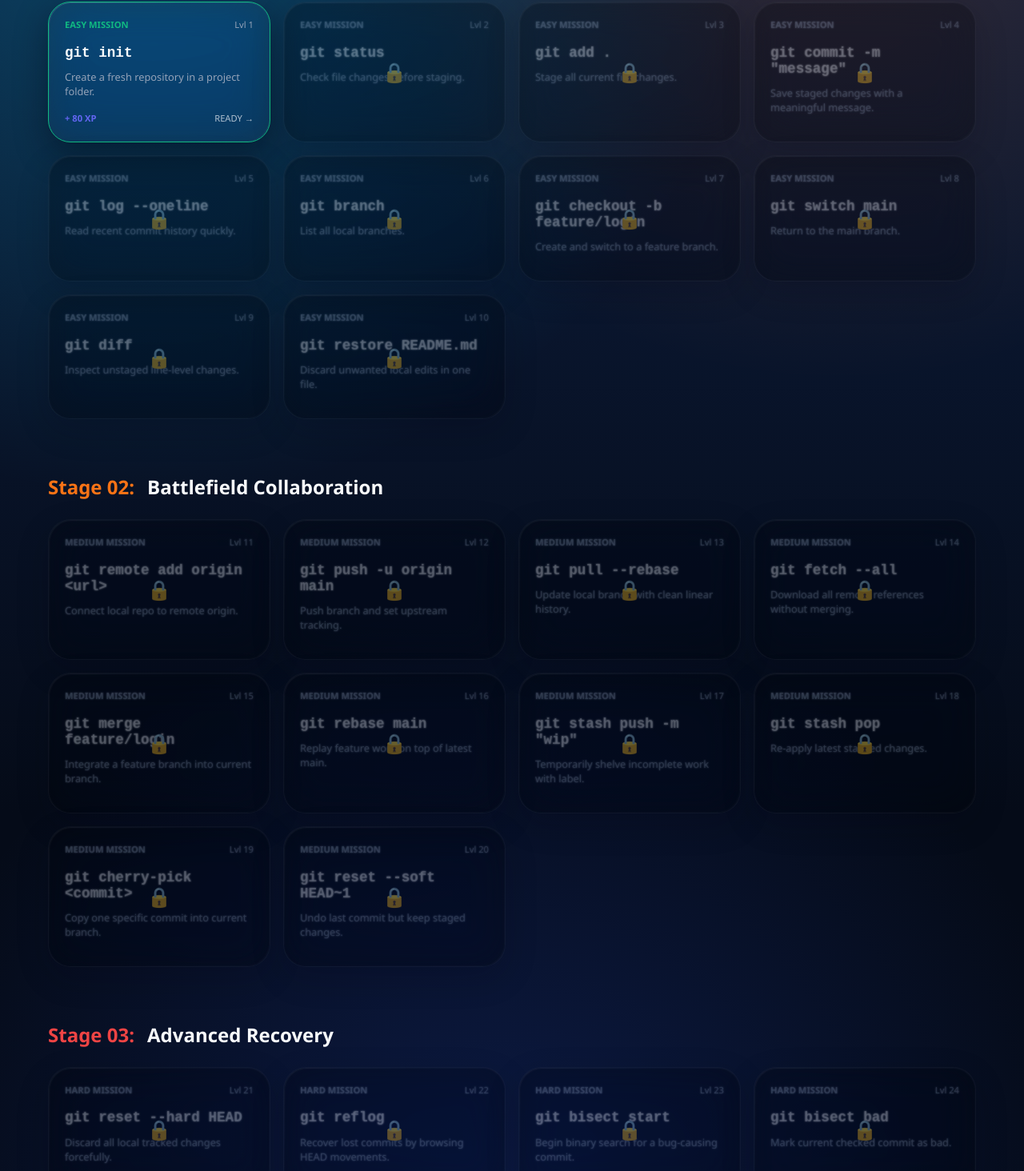
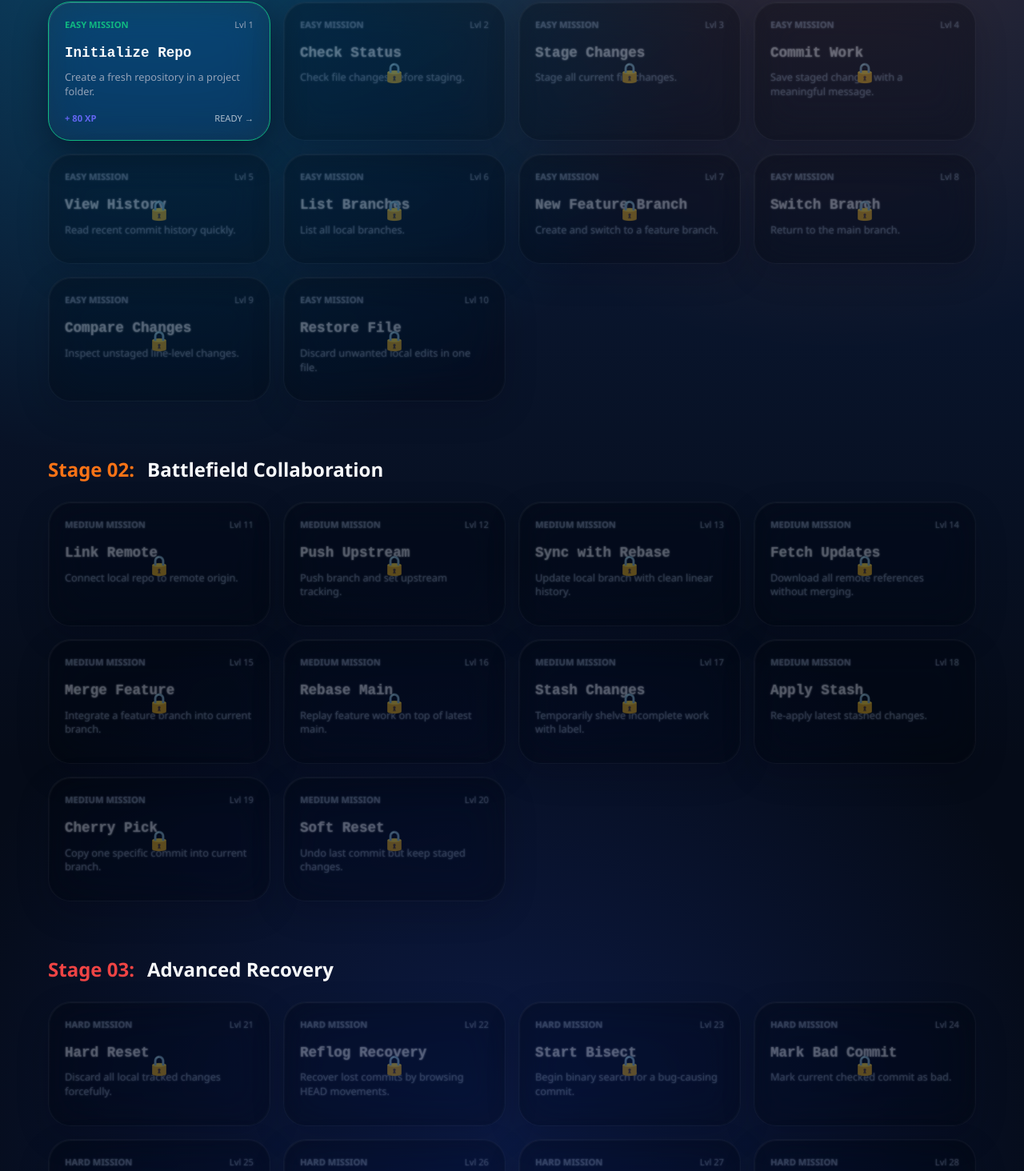
Before and after one commit to kartikeyajay2006/GitVeda, a React (Vite) app: page /challenges in a window 1280 px wide. Shown: the part 566-2030 px from the top of the page at 80% size. Built offline with nearby package versions, Linux system fonts and the light colour scheme; no server answers; sample sign-in values are in the browser's storage.

Commit message:
Added Terminal feature

```diff
--- a/src/data/levels.js
+++ b/src/data/levels.js
@@ -1,34 +1,34 @@
 const levelBlueprints = [
-  { command: "git init", scenario: "Create a fresh repository in a project folder.", question: "Which command creates a new local Git repository?", options: ["git init", "git start", "git create"] },
-  { command: "git status", scenario: "Check file changes before staging.", question: "Which command shows staged and unstaged changes?", options: ["git status", "git check", "git diff --name"] },
-  { command: "git add .", scenario: "Stage all current file changes.", question: "Which command stages all modified and new files?", options: ["git add .", "git stage all", "git commit -a"] },
-  { command: "git commit -m \"message\"", scenario: "Save staged changes with a meaningful message.", question: "What command records staged changes into history?", options: ["git commit -m \"message\"", "git save", "git push"] },
-  { command: "git log --oneline", scenario: "Read recent commit history quickly.", question: "Which command gives compact commit history?", options: ["git log --oneline", "git history", "git show --short"] },
-  { command: "git branch", scenario: "List all local branches.", question: "How do you list local branches?", options: ["git branch", "git branches", "git list branch"] },
-  { command: "git checkout -b feature/login", scenario: "Create and switch to a feature branch.", question: "Which command both creates and switches branch?", options: ["git checkout -b feature/login", "git branch -s feature/login", "git switch feature/login --new"] },
-  { command: "git switch main", scenario: "Return to the main branch.", question: "Which command switches to an existing branch?", options: ["git switch main", "git move main", "git checkout main --hard"] },
-  { command: "git diff", scenario: "Inspect unstaged line-level changes.", question: "Which command shows unstaged content differences?", options: ["git diff", "git compare", "git status --full"] },
-  { command: "git restore README.md", scenario: "Discard unwanted local edits in one file.", question: "Which command restores file content from last commit?", options: ["git restore README.md", "git undo README.md", "git reset README.md --soft"] },
-  { command: "git remote add origin <url>", scenario: "Connect local repo to remote origin.", question: "How do you add a new remote named origin?", options: ["git remote add origin <url>", "git push origin <url>", "git attach origin <url>"] },
-  { command: "git push -u origin main", scenario: "Push branch and set upstream tracking.", question: "Which command sets upstream while pushing?", options: ["git push -u origin main", "git push origin main --set", "git sync origin main"] },
-  { command: "git pull --rebase", scenario: "Update local branch with clean linear history.", question: "Which pull mode replays local commits after fetching?", options: ["git pull --rebase", "git pull --merge-only", "git fetch --squash"] },
-  { command: "git fetch --all", scenario: "Download all remote references without merging.", question: "Which command updates remote-tracking branches only?", options: ["git fetch --all", "git pull --all", "git merge --remote"] },
-  { command: "git merge feature/login", scenario: "Integrate a feature branch into current branch.", question: "Which command joins another branch into your current one?", options: ["git merge feature/login", "git combine feature/login", "git include feature/login"] },
-  { command: "git rebase main", scenario: "Replay feature work on top of latest main.", question: "Which command rewrites commits onto another base?", options: ["git rebase main", "git reset main", "git sync main"] },
-  { command: "git stash push -m \"wip\"", scenario: "Temporarily shelve incomplete work with label.", question: "Which command saves work-in-progress to stash with a message?", options: ["git stash push -m \"wip\"", "git stash save --named wip", "git shelf -m wip"] },
-  { command: "git stash pop", scenario: "Re-apply latest stashed changes.", question: "Which command restores and removes latest stash entry?", options: ["git stash pop", "git stash apply --drop", "git restore stash"] },
-  { command: "git cherry-pick <commit>", scenario: "Copy one specific commit into current branch.", question: "Which command applies a selected commit from another branch?", options: ["git cherry-pick <commit>", "git copy <commit>", "git merge <commit>"] },
-  { command: "git reset --soft HEAD~1", scenario: "Undo last commit but keep staged changes.", question: "Which reset mode keeps files staged?", options: ["git reset --soft HEAD~1", "git reset --hard HEAD~1", "git reset --mixed HEAD~1"] },
-  { command: "git reset --hard HEAD", scenario: "Discard all local tracked changes forcefully.", question: "Which command wipes tracked local edits to match HEAD?", options: ["git reset --hard HEAD", "git restore --all", "git clean --all"] },
-  { command: "git reflog", scenario: "Recover lost commits by browsing HEAD movements.", question: "Which command shows where HEAD pointed over time?", options: ["git reflog", "git history --all", "git recover-log"] },
-  { command: "git bisect start", scenario: "Begin binary search for a bug-causing commit.", question: "Which command starts bisect session?", options: ["git bisect start", "git bisect init", "git debug bisect"] },
-  { command: "git bisect bad", scenario: "Mark current checked commit as bad.", question: "In bisect, how do you mark a bad commit?", options: ["git bisect bad", "git bisect fail", "git bisect reject"] },
-  { command: "git bisect good <hash>", scenario: "Mark known good commit during bisect.", question: "How do you label a known-good commit in bisect?", options: ["git bisect good <hash>", "git bisect pass <hash>", "git bisect ok <hash>"] },
-  { command: "git rebase -i HEAD~4", scenario: "Interactively squash/reword recent commits.", question: "Which command opens interactive rebase for last 4 commits?", options: ["git rebase -i HEAD~4", "git commit --interactive 4", "git squash HEAD~4"] },
-  { command: "git commit --amend", scenario: "Edit the latest commit message or staged content.", question: "Which command modifies your most recent commit?", options: ["git commit --amend", "git commit --edit-last", "git update-commit"] },
-  { command: "git clean -fd", scenario: "Delete untracked files and directories.", question: "Which command removes untracked files and folders?", options: ["git clean -fd", "git reset --clean", "git purge"] },
-  { command: "git tag -a v1.0.0 -m \"release\"", scenario: "Create annotated release tag.", question: "Which command creates an annotated tag?", options: ["git tag -a v1.0.0 -m \"release\"", "git release v1.0.0", "git label -a v1.0.0"] },
-  { command: "git push origin --tags", scenario: "Publish all local tags to remote.", question: "How do you push all tags to origin?", options: ["git push origin --tags", "git push --all-tags", "git publish tags"] },
+  { title: "Initialize Repo", command: "git init", scenario: "Create a fresh repository in a project folder.", question: "Which command creates a new local Git repository?", options: ["git init", "git start", "git create"] },
+  { title: "Check Status", command: "git status", scenario: "Check file changes before staging.", question: "Which command shows staged and unstaged changes?", options: ["git status", "git check", "git diff --name"] },
+  { title: "Stage Changes", command: "git add .", scenario: "Stage all current file changes.", question: "Which command stages all modified and new files?", options: ["git add .", "git stage all", "git commit -a"] },
+  { title: "Commit Work", command: "git commit -m \"message\"", scenario: "Save staged changes with a meaningful message.", question: "What command records staged changes into history?", options: ["git commit -m \"message\"", "git save", "git push"] },
+  { title: "View History", command: "git log --oneline", scenario: "Read recent commit history quickly.", question: "Which command gives compact commit history?", options: ["git log --oneline", "git history", "git show --short"] },
+  { title: "List Branches", command: "git branch", scenario: "List all local branches.", question: "How do you list local branches?", options: ["git branch", "git branches", "git list branch"] },
+  { title: "New Feature Branch", command: "git checkout -b feature/login", scenario: "Create and switch to a feature branch.", question: "Which command both creates and switches branch?", options: ["git checkout -b feature/login", "git branch -s feature/login", "git switch feature/login --new"] },
+  { title: "Switch Branch", command: "git switch main", scenario: "Return to the main branch.", question: "Which command switches to an existing branch?", options: ["git switch main", "git move main", "git checkout main --hard"] },
+  { title: "Compare Changes", command: "git diff", scenario: "Inspect unstaged line-level changes.", question: "Which command shows unstaged content differences?", options: ["git diff", "git compare", "git status --full"] },
+  { title: "Restore File", command: "git restore README.md", scenario: "Discard unwanted local edits in one file.", question: "Which command restores file content from last commit?", options: ["git restore README.md", "git undo README.md", "git reset README.md --soft"] },
+  { title: "Link Remote", command: "git remote add origin <url>", scenario: "Connect local repo to remote origin.", question: "How do you add a new remote named origin?", options: ["git remote add origin <url>", "git push origin <url>", "git attach origin <url>"] },
+  { title: "Push Upstream", command: "git push -u origin main", scenario: "Push branch and set upstream tracking.", question: "Which command sets upstream while pushing?", options: ["git push -u origin main", "git push origin main --set", "git sync origin main"] },
+  { title: "Sync with Rebase", command: "git pull --rebase", scenario: "Update local branch with clean linear history.", question: "Which pull mode replays local commits after fetching?", options: ["git pull --rebase", "git pull --merge-only", "git fetch --squash"] },
+  { title: "Fetch Updates", command: "git fetch --all", scenario: "Download all remote references without merging.", question: "Which command updates remote-tracking branches only?", options: ["git fetch --all", "git pull --all", "git merge --remote"] },
+  { title: "Merge Feature", command: "git merge feature/login", scenario: "Integrate a feature branch into current branch.", question: "Which command joins another branch into your current one?", options: ["git merge feature/login", "git combine feature/login", "git include feature/login"] },
+  { title: "Rebase Main", command: "git rebase main", scenario: "Replay feature work on top of latest main.", question: "Which command rewrites commits onto another base?", options: ["git rebase main", "git reset main", "git sync main"] },
+  { title: "Stash Changes", command: "git stash push -m \"wip\"", scenario: "Temporarily shelve incomplete work with label.", question: "Which command saves work-in-progress to stash with a message?", options: ["git stash push -m \"wip\"", "git stash save --named wip", "git shelf -m wip"] },
+  { title: "Apply Stash", command: "git stash pop", scenario: "Re-apply latest stashed changes.", question: "Which command restores and removes latest stash entry?", options: ["git stash pop", "git stash apply --drop", "git restore stash"] },
+  { title: "Cherry Pick", command: "git cherry-pick <commit>", scenario: "Copy one specific commit into current branch.", question: "Which command applies a selected commit from another branch?", options: ["git cherry-pick <commit>", "git copy <commit>", "git merge <commit>"] },
+  { title: "Soft Reset", command: "git reset --soft HEAD~1", scenario: "Undo last commit but keep staged changes.", question: "Which reset mode keeps files staged?", options: ["git reset --soft HEAD~1", "git reset --hard HEAD~1", "git reset --mixed HEAD~1"] },
+  { title: "Hard Reset", command: "git reset --hard HEAD", scenario: "Discard all local tracked changes forcefully.", question: "Which command wipes tracked local edits to match HEAD?", options: ["git reset --hard HEAD", "git restore --all", "git clean --all"] },
+  { title: "Reflog Recovery", command: "git reflog", scenario: "Recover lost commits by browsing HEAD movements.", question: "Which command shows where HEAD pointed over time?", options: ["git reflog", "git history --all", "git recover-log"] },
+  { title: "Start Bisect", command: "git bisect start", scenario: "Begin binary search for a bug-causing commit.", question: "Which command starts bisect session?", options: ["git bisect start", "git bisect init", "git debug bisect"] },
+  { title: "Mark Bad Commit", command: "git bisect bad", scenario: "Mark current checked commit as bad.", question: "In bisect, how do you mark a bad commit?", options: ["git bisect bad", "git bisect fail", "git bisect reject"] },
+  { title: "Mark Good Commit", command: "git bisect good <hash>", scenario: "Mark known good commit during bisect.", question: "How do you label a known-good commit in bisect?", options: ["git bisect good <hash>", "git bisect pass <hash>", "git bisect ok <hash>"] },
+  { title: "Interactive Rebase", command: "git rebase -i HEAD~4", scenario: "Interactively squash/reword recent commits.", question: "Which command opens interactive rebase for last 4 commits?", options: ["git rebase -i HEAD~4", "git commit --interactive 4", "git squash HEAD~4"] },
+  { title: "Amend Commit", command: "git commit --amend", scenario: "Edit the latest commit message or staged content.", question: "Which command modifies your most recent commit?", options: ["git commit --amend", "git commit --edit-last", "git update-commit"] },
+  { title: "Purge Untracked", command: "git clean -fd", scenario: "Delete untracked files and directories.", question: "Which command removes untracked files and folders?", options: ["git clean -fd", "git reset --clean", "git purge"] },
+  { title: "Annotated Tag", command: "git tag -a v1.0.0 -m \"release\"", scenario: "Create annotated release tag.", question: "Which command creates an annotated tag?", options: ["git tag -a v1.0.0 -m \"release\"", "git release v1.0.0", "git label -a v1.0.0"] },
+  { title: "Push Tags", command: "git push origin --tags", scenario: "Publish all local tags to remote.", question: "How do you push all tags to origin?", options: ["git push origin --tags", "git push --all-tags", "git publish tags"] },
 ];
 
 function buildLevel(levelNumber, difficulty, blueprint) {
@@ -36,6 +36,7 @@ function buildLevel(levelNumber, difficulty, blueprint) {
     id: levelNumber,
     level: levelNumber,
     difficulty,
+    title: blueprint.title,
     command: blueprint.command,
     mission: blueprint.scenario,
     question: blueprint.question,
--- a/src/pages/Dashboard/Dashboard.jsx
+++ b/src/pages/Dashboard/Dashboard.jsx
@@ -53,7 +53,7 @@ export default function Dashboard() {
             {progress.level <= 10 ? " foundational" : progress.level <= 20 ? " advanced" : " expert"}.
             Prepare for next synchronization.
           </p>
-          <Link to="/challenges" className="gy-btn" style={{ width: '100%', textAlign: 'center' }}>DEPLOY TO ARENA</Link>
+          <Link to="/challenges" className="gy-btn" style={{ width: '100%', textAlign: 'center' }}>GO TO CHALLENGE</Link>
         </section>
       </div>
 
--- a/src/pages/Home/Home.jsx
+++ b/src/pages/Home/Home.jsx
@@ -19,8 +19,8 @@ export default function Home() {
         </p>
 
         <div style={{ display: 'flex', justifyContent: 'center', gap: '1.5rem' }}>
-          <Link to="/challenges" className="gy-btn" style={{ padding: '1.25rem 3rem', fontSize: '1.1rem' }}>INITIALIZE MISSION</Link>
-          <Link to="/cheat-notes" className="gy-btn" style={{ background: 'rgba(255,255,255,0.05)', border: '1px solid var(--gy-glass-border)', padding: '1.25rem 3rem', fontSize: '1.1rem' }}>ACCESS INTEL</Link>
+          <Link to="/challenges" className="gy-btn" style={{ padding: '1.25rem 3rem', fontSize: '1.1rem' }}>GO TO CHALLENGE</Link>
+          <Link to="/git-cheat-notes" className="gy-btn" style={{ background: 'rgba(255,255,255,0.05)', border: '1px solid var(--gy-glass-border)', padding: '1.25rem 3rem', fontSize: '1.1rem' }}>REVISE CONCEPT</Link>
         </div>
       </section>
 
--- a/src/pages/Learn/Learn.jsx
+++ b/src/pages/Learn/Learn.jsx
@@ -29,7 +29,7 @@ function LevelCard({ level, isLocked }) {
         <span style={{ fontSize: '0.7rem', color: 'var(--gy-muted)' }}>Lvl {level.level}</span>
       </div>
 
-      <h3 style={{ fontSize: '1.1rem', marginBottom: '0.5rem', fontFamily: 'var(--gy-font-mono)' }}>{level.command}</h3>
+      <h3 style={{ fontSize: '1.1rem', marginBottom: '0.5rem', fontFamily: 'var(--gy-font-mono)' }}>{level.title}</h3>
       <p style={{ fontSize: '0.8rem', color: 'var(--gy-muted)', lineHeight: 1.4 }}>{level.mission}</p>
 
       {isLocked && (
```
Also changed, not shown: src/pages/Challenge/Challenge.jsx (+84 -31 lines).
